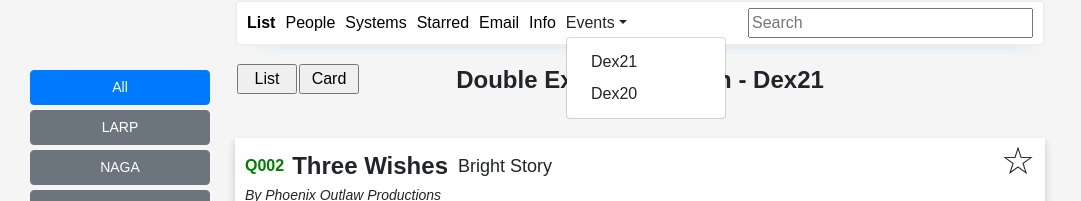
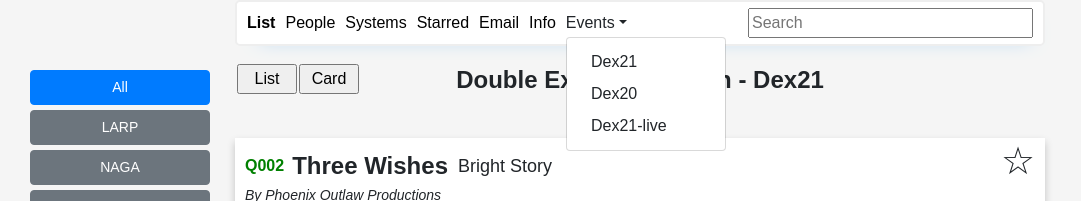
Before and after one commit to michaelsergio/doubleexposurevision, a React (Create React App) app: page / in a window 1280 px wide. Both pictures are taken after a click on the item "Events". Shown: the top 201 px of the page, without its empty margins (0-1081 px from the left). Built offline with nearby package versions, Linux system fonts and the light colour scheme.

Commit message:
Extracted Navigation. Added live data fetch.

```diff
--- a/src/App.js
+++ b/src/App.js
@@ -8,6 +8,7 @@ import { HashRouter as Router,
          Route, Link, Switch, NavLink} from 'react-router-dom'
 import cn from 'classnames/bind';
 import FlipMove from 'react-flip-move';
+import { Navigation } from './Navigation.js';
 
 
 /*
@@ -16,17 +17,6 @@ import FlipMove from 'react-flip-move';
  * Add sort order. animations: joshwcomeau/react-flip-move
  * Add Agenda view for starred.
  */
-
-function EventItem(props) {
-    const name = props.name;
-    const source = props.source;
-    const dropdownClasses = cn("dropdown-item", {
-        "event--active": name === source,
-    });
-    return (
-        <li className={dropdownClasses} onClick={props.changeEvent}>{name}</li>
-    );
-}
 
 function getFilters(value) {
       if (value === "LARP") return ['Q', 'L'];
@@ -40,43 +30,6 @@ function getFilters(value) {
       else if (value === "Pencil Puzzles") return ['P'];
       else if (value === "Special Events & Panels") return ['S'];
       else return [];
-}
-
-function Navigation(props) {
-    const source = props.source;
-    const changeEvent = props.changeEvent;
-    const searchChange = props.searchChange;
-    const searchFilter = props.searchFilter;
-
-    const events = ["Dex21", "Dex20"].map((x) => {
-        return (<EventItem key={x} name={x} source={source}
-            changeEvent={changeEvent} />)
-    });
-    return (
-        <ul className="navigation" role="navigation">
-            <li><NavLink to="/" exact activeClassName="navigation--selected">List</NavLink></li>
-            <li><NavLink to="/people" activeClassName="navigation--selected">People</NavLink></li>
-            <li><NavLink to="/system" activeClassName="navigation--selected">Systems</NavLink></li>
-            <li><NavLink to="/starred" exact activeClassName="navigation--selected">Starred</NavLink></li>
-            <li><NavLink to="/email" activeClassName="navigation--selected">Email</NavLink></li>
-            <li><NavLink to="/info" exact activeClassName="navigation--selected">Info</NavLink></li>
-            <li className="dropdown show">
-                <div className="dropdown-toggle" data-toggle="dropdown"
-                    id="dropdownMenuLink"
-                    aria-haspopup="true" aria-expanded="false">Events</div>
-                <div className="dropdown-menu" aria-labelledby="dropdownMenuButton">
-                    <ul>
-                        {events}
-                    </ul>
-                </div>
-            </li>
-            <li className="navigation__search"> <form>
-                    <input onChange={searchChange}
-                        placeholder="Search" value={searchFilter} />
-                </form>
-            </li>
-        </ul>
-    );
 }
 
 function GridButtons(props) {
@@ -370,26 +323,10 @@ class App extends Component {
             searchFilter: "",
         }
     }
-    fetchLive() {
-        // const url = "https://www.dexposure.com/d21larp.html";
-        // const encodedUrl = encodeURIComponent(url);
-        // const coUrl = `http://allorigins.me/get?url=${encodedUrl}`;
-        /*
-        fetch(coUrl)
-          .then((response) => response.json())
-          .then((json) => {
-              const page = json.contents;
-              const parser = new DOMParser();
-              const doc = parser.parseFromString(page, "text/html");
-              // each p tag turns into a listing object or null
-              // { id: "L005", system: "Wayfinder", title: "The Hedge",
-              //   byline: "", presentedBy: "",
-
-              this.setState({
-                  entries: json.contents,
-              });
-          });
-          */
+    fetchLive(url) {
+        const encodedUrl = encodeURIComponent(url);
+        const coUrl = `http://allorigins.me/get?url=${encodedUrl}`;
+        return fetch(coUrl).then((response) => response.json())
     }
     domParse(json) {
         const parser = new DOMParser();
@@ -402,8 +339,13 @@ class App extends Component {
         return entries;
     }
   fromSource(src) {
-      if (src === "D21-live") {
-          ;
+      if (src === "Dex21-live") {
+        const url = "https://www.dexposure.com/d21larp.html";
+        this.fetchLive(url).then((json) => {
+          this.setState({
+            entries: this.domParse(json),
+          });
+        });
       }
       else if (src === "Dex21") {
           this.setState({
--- /dev/null
+++ b/src/Navigation.js
@@ -0,0 +1,54 @@
+import React, { Component } from 'react';
+import cn from 'classnames/bind';
+import { HashRouter as Router,
+    Route, Link, Switch, NavLink} from 'react-router-dom'
+
+function Navigation(props) {
+    const source = props.source;
+    const changeEvent = props.changeEvent;
+    const searchChange = props.searchChange;
+    const searchFilter = props.searchFilter;
+
+    const events = ["Dex21", "Dex20", "Dex21-live"].map((x) => {
+        return (<EventItem key={x} name={x} source={source}
+            changeEvent={changeEvent} />)
+    });
+    return (
+        <ul className="navigation" role="navigation">
+            <li><NavLink to="/" exact activeClassName="navigation--selected">List</NavLink></li>
+            <li><NavLink to="/people" activeClassName="navigation--selected">People</NavLink></li>
+            <li><NavLink to="/system" activeClassName="navigation--selected">Systems</NavLink></li>
+            <li><NavLink to="/starred" exact activeClassName="navigation--selected">Starred</NavLink></li>
+            <li><NavLink to="/email" activeClassName="navigation--selected">Email</NavLink></li>
+            <li><NavLink to="/info" exact activeClassName="navigation--selected">Info</NavLink></li>
+            <li className="dropdown show">
+                <div className="dropdown-toggle" data-toggle="dropdown"
+                    id="dropdownMenuLink"
+                    aria-haspopup="true" aria-expanded="false">Events</div>
+                <div className="dropdown-menu" aria-labelledby="dropdownMenuButton">
+                    <ul>
+                        {events}
+                    </ul>
+                </div>
+            </li>
+            <li className="navigation__search"> <form>
+                    <input onChange={searchChange}
+                        placeholder="Search" value={searchFilter} />
+                </form>
+            </li>
+        </ul>
+    );
+}
+
+function EventItem(props) {
+    const name = props.name;
+    const source = props.source;
+    const dropdownClasses = cn("dropdown-item", {
+        "event--active": name === source,
+    });
+    return (
+        <li className={dropdownClasses} onClick={props.changeEvent}>{name}</li>
+    );
+}
+
+export { Navigation } ;
```
